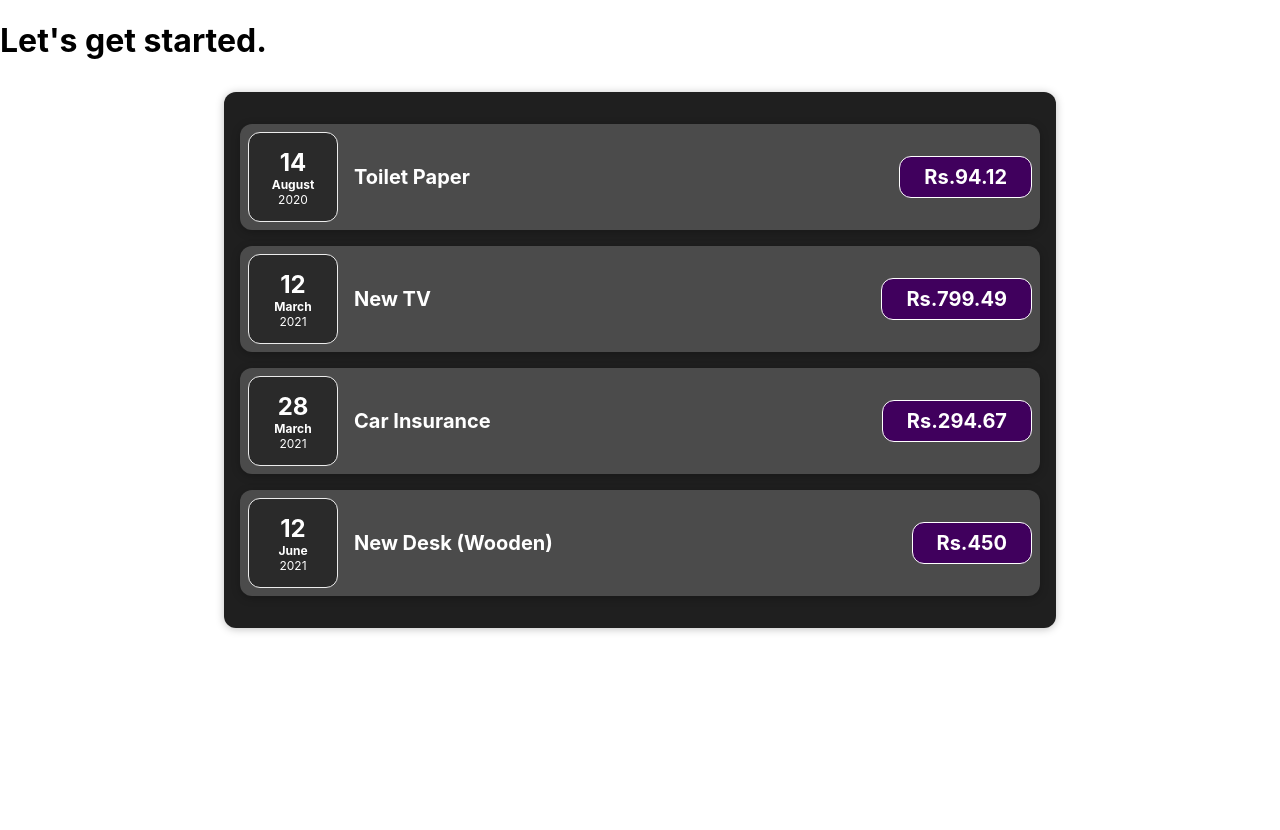
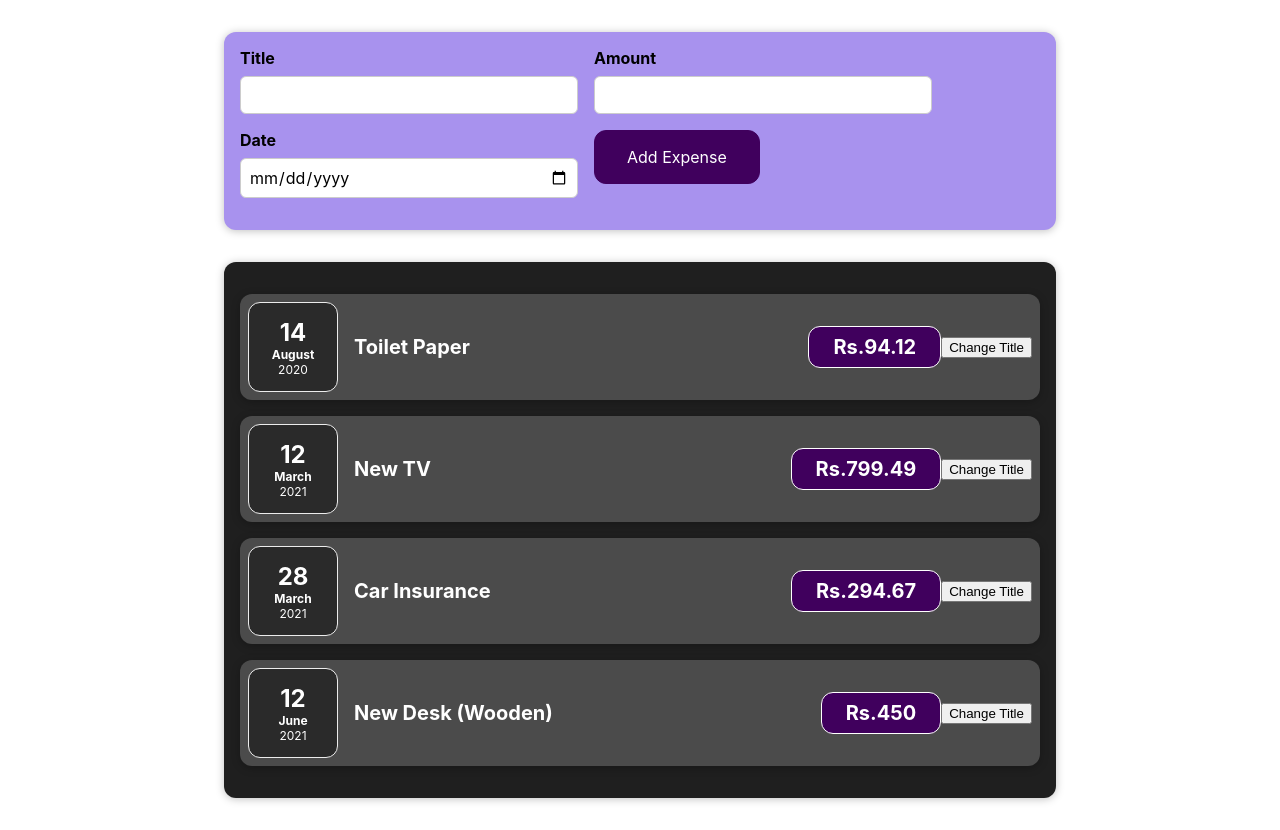
Before and after one commit to Kabil-N/ReactTraining, a React (Create React App) app: page / in a window 1280 px wide. Before the commit the page ends 800 px from the top, so only its background shows below. Built offline with nearby package versions, Linux system fonts and the light colour scheme.

Commit message:
Day5-ReactTraining

```diff
--- a/src/App.js
+++ b/src/App.js
@@ -1,4 +1,5 @@
 import Expenses from './components/Expenses';
+import NewExpense from './components/NewExpense/NewExpense';
 import './App.css';
 
 function App() {
@@ -30,7 +31,7 @@ function App() {
   ];
   return (
     <div>
-      <h1>Let's get started.</h1>
+      <NewExpense />
       <Expenses items={expenses}></Expenses>
     </div>
   );
--- a/src/components/ExpenseItem.js
+++ b/src/components/ExpenseItem.js
@@ -1,16 +1,21 @@
+import React,{useState} from 'react';
 import ExpenseDate from './ExpenseDate';
 import './ExpenseItem.css';
 
 function ExpenseItem(props)
 {
-
+    const [title,setTitle]=useState(props.title);
+    const clickHandler=()=>{
+        setTitle('Changed!');
+    }
     return (
         <div className="expense-item">
             <ExpenseDate date={props.date} />
             <div className="expense-item__description">
-                <h2>{props.title}</h2>
+                <h2>{title}</h2>
                 <div className="expense-item__price">Rs.{props.amount}</div>
             </div>
+            <button onClick={clickHandler}>Change Title</button>
         </div>
     );
 }
--- /dev/null
+++ b/src/components/NewExpense/ExpenseForm.css
@@ -0,0 +1,26 @@
+.new-expense__controls {
+    display: flex;
+    flex-wrap: wrap;
+    gap: 1rem;
+    margin-bottom: 1rem;
+    text-align: left;
+  }
+
+  .new-expense__control label {
+    font-weight: bold;
+    margin-bottom: 0.5rem;
+    display: block;
+  }
+
+  .new-expense__control input {
+    font: inherit;
+    padding: 0.5rem;
+    border-radius: 6px;
+    border: 1px solid #ccc;
+    width: 20rem;
+    max-width: 100%;
+  }
+
+  .new-expense__actions {
+    text-align: right;
+  }
--- /dev/null
+++ b/src/components/NewExpense/ExpenseForm.js
@@ -0,0 +1,47 @@
+import React,{useState} from 'react';
+
+import './ExpenseForm.css';
+const ExpenseForm=()=>
+{
+    const [enteredTitle,setEnteredTitle]=useState('');
+    const titleChangeHandler=(event)=>{
+        console.log(event.target.value);
+        setEnteredTitle(event.target.value);
+
+
+    }
+
+    const [enteredAmount,setEnteredAmount]=useState('');
+    const amountChangeHandler=(event)=>{
+        setEnteredAmount(event.target.value);
+    }
+
+    const [enteredDate,setEnteredDate]=useState('');
+    const dateChangeHandler=(event)=>{
+        setEnteredDate(event.target.value);
+    }
+
+
+    return(
+    <form>
+        <div className="new-expense__controls">
+            <div className="new-expense__control">
+                <label>Title</label>
+                <input type="text" onChange={titleChangeHandler} />
+            </div>
+            <div className="new-expense__control">
+                <label>Amount</label>
+                <input type="number" min="100" step="10" onChange={amountChangeHandler} />
+            </div>
+            <div className="new-expense__control">
+                <label>Date</label>
+                <input type="date" min='2020-01-01' max='2021-01-02'  onChange={dateChangeHandler}/>
+            </div>
+            <div clasName='new-expense__actions'>
+                <button type='submit'>Add Expense</button>
+            </div>
+        </div>
+    </form>
+    );
+}
+export default ExpenseForm;
--- /dev/null
+++ b/src/components/NewExpense/NewExpense.css
@@ -0,0 +1,38 @@
+.new-expense {
+    background-color: #a892ee;
+    padding: 1rem;
+    margin: 2rem auto;
+    width: 50rem;
+    max-width: 95%;
+    border-radius: 12px;
+    text-align: center;
+    box-shadow: 0 1px 8px rgba(0, 0, 0, 0.25);
+  }
+
+  .new-expense button {
+    font: inherit;
+    cursor: pointer;
+    padding: 1rem 2rem;
+    border: 1px solid #40005d;
+    background-color: #40005d;
+    color: white;
+    border-radius: 12px;
+    margin-right: 1rem;
+  }
+
+  .new-expense button:hover,
+  .new-expense button:active {
+    background-color: #510674;
+    border-color: #510674;
+  }
+
+  .new-expense button.alternative {
+    color: #220131;
+    border-color: transparent;
+    background-color: transparent;
+  }
+
+  .new-expense button.alternative:hover,
+  .new-expense button.alternative:active {
+    background-color: #ddb3f8;
+  }
--- /dev/null
+++ b/src/components/NewExpense/NewExpense.js
@@ -0,0 +1,13 @@
+import ExpenseForm from './ExpenseForm';
+
+import './NewExpense.css';
+
+const NewExpense=()=>
+{
+    return(
+        <div className="new-expense">
+        <ExpenseForm />
+        </div>
+    )
+}
+ export default NewExpense;
```
